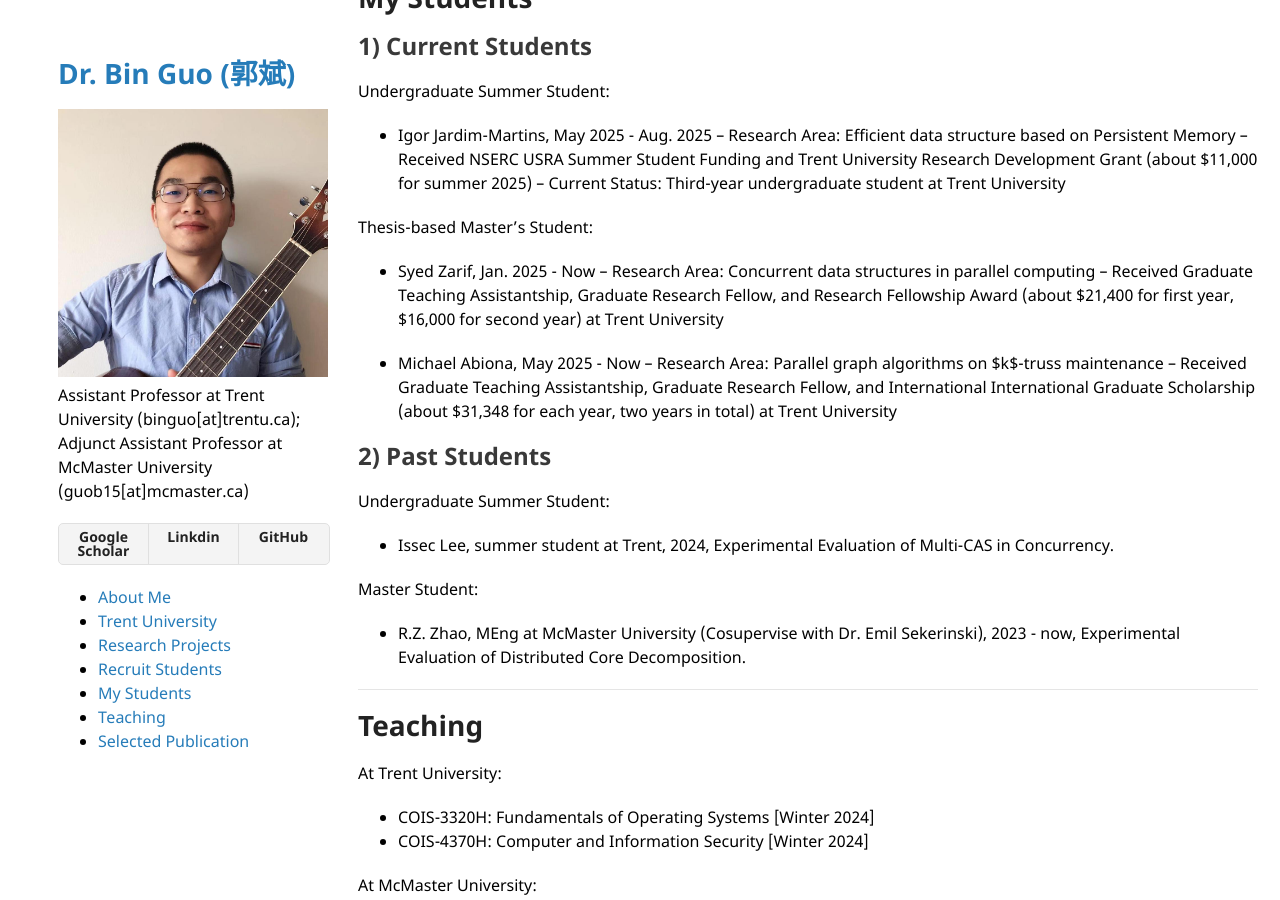
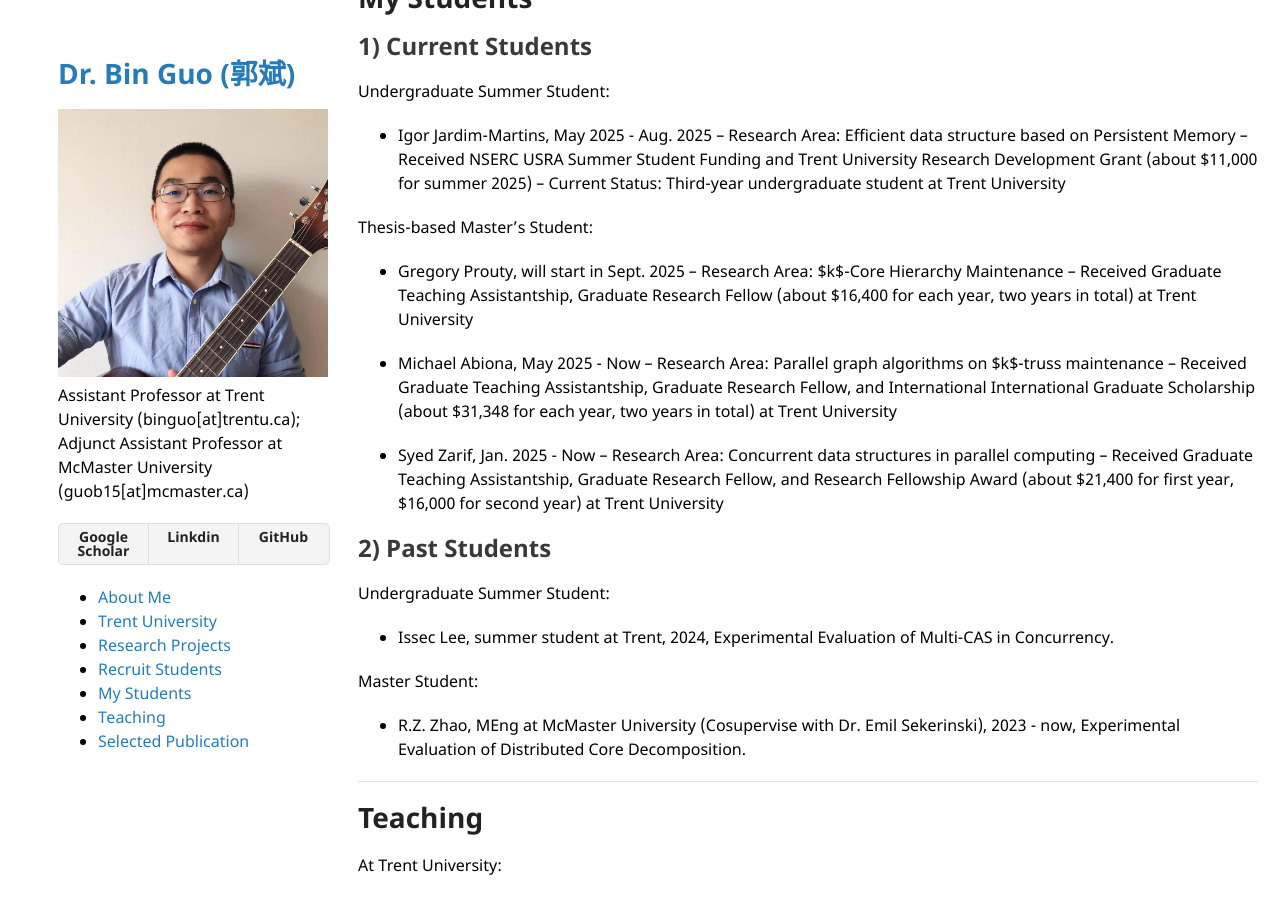
Before and after one commit to bin-guo/bin-guo.github.io, a Jekyll site: the page built from index.md, in a window 1280 px wide and 900 px high, scrolled down 4776 px. Built offline with Jekyll 4.4.1, drawn with Linux system fonts in a browser that asks for light colours; our own code applies the rules of GitHub Pages for plain Markdown files.

Commit message:
Update index.md

```diff
--- a/index.md
+++ b/index.md
@@ -136,13 +136,19 @@ Undergraduate Summer Student:
 -- Current Status: Third-year undergraduate student at Trent University
 
 Thesis-based Master's Student:
+* Gregory Prouty, will start in Sept. 2025
+    -- Research Area: $k$-Core Hierarchy Maintenance
+    -- Received Graduate Teaching Assistantship, Graduate Research Fellow (about $16,400 for each year, two years in total) at Trent University
+
+* Michael Abiona, May 2025 - Now
+    -- Research Area: Parallel graph algorithms on $k$-truss maintenance
+    -- Received Graduate Teaching Assistantship, Graduate Research Fellow, and International International Graduate Scholarship (about $31,348 for each year, two years in total) at Trent University
+
 * Syed Zarif, Jan. 2025 - Now
     -- Research Area: Concurrent data structures in parallel computing
     -- Received Graduate Teaching Assistantship, Graduate Research Fellow, and Research Fellowship Award (about $21,400 for first year, $16,000 for second year) at Trent University
 
-* Michael Abiona, May 2025 - Now
-    -- Research Area: Parallel graph algorithms on $k$-truss maintenance
-    -- Received Graduate Teaching Assistantship, Graduate Research Fellow, and International International Graduate Scholarship (about $31,348 for each year, two years in total) at Trent University
+
 
 
 ## 2) Past Students
```
